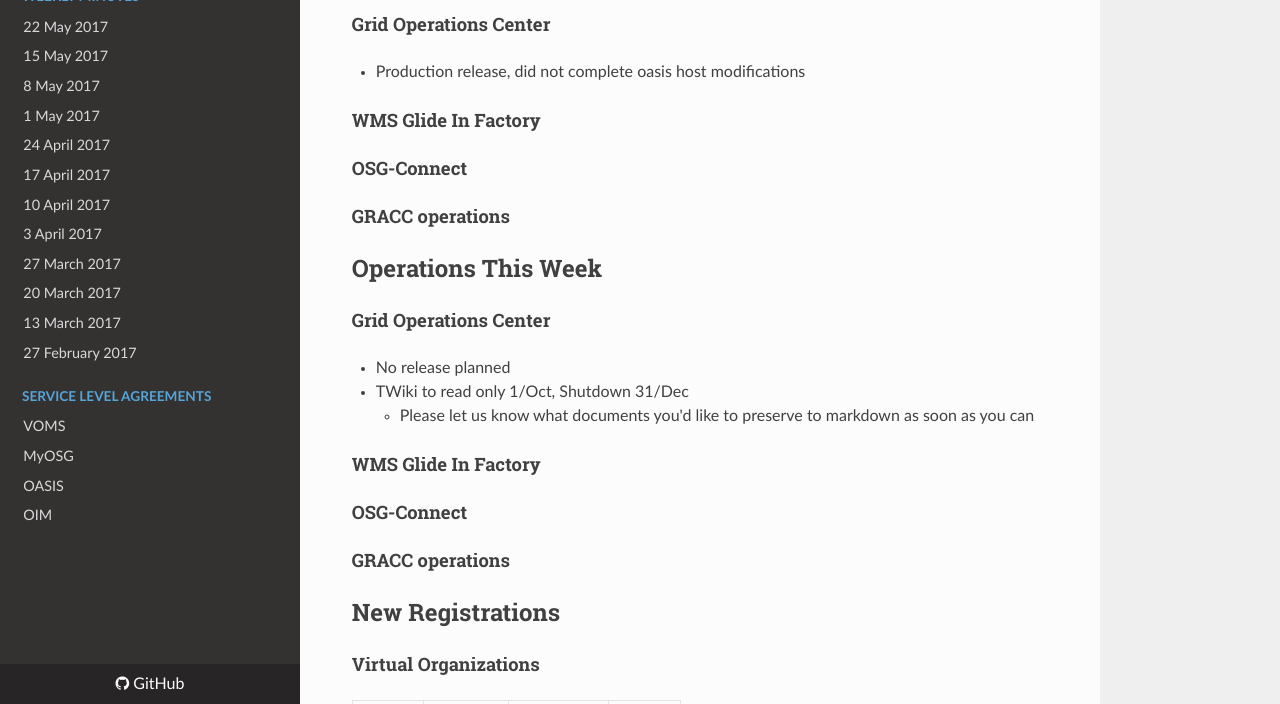
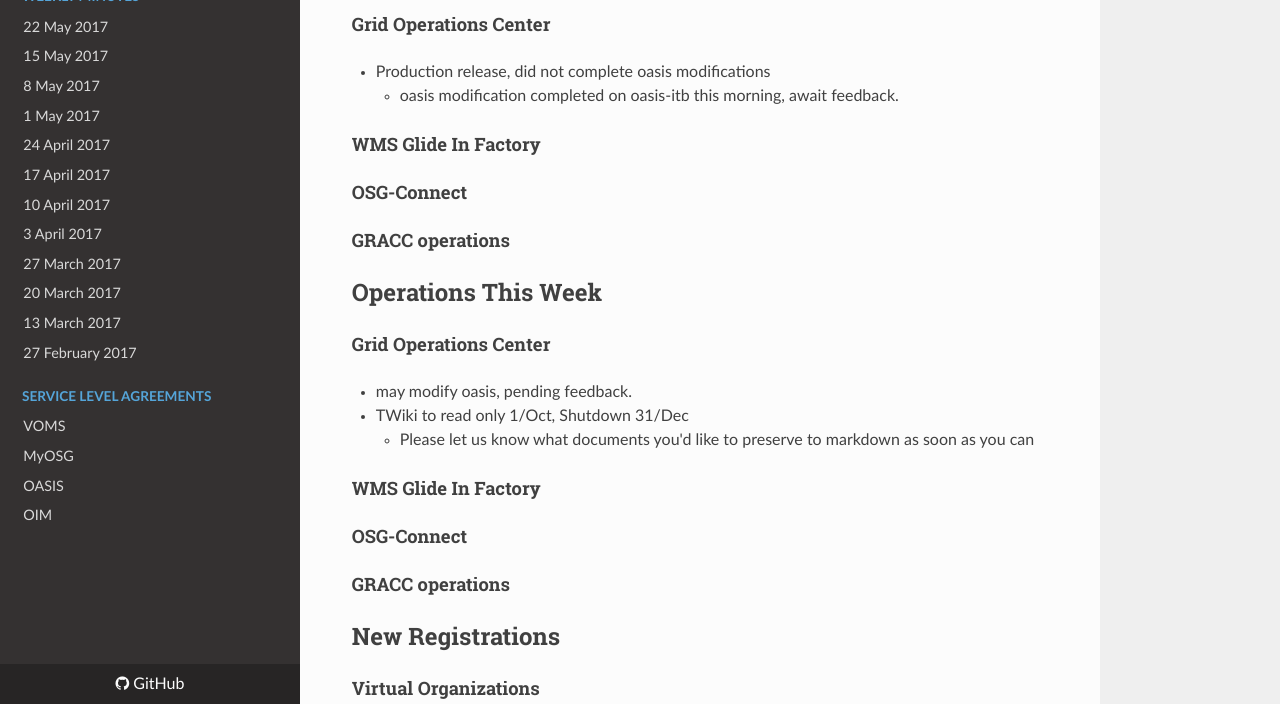
Before and after one commit to osg-htc/operations, an MkDocs documentation site: the page built from docs/WeeklyMinutes/03Jul2017.md, in a window 1280 px wide and 900 px high, scrolled down 876 px, cut to the strip 196-900 px from the top of the window. Built offline with MkDocs 1.6.1, drawn with Linux system fonts in a browser that asks for light colours; nearby versions of some CDN libraries; old or Windows-style settings are respelled for this version of MkDocs.

Commit message:
Update 03Jul2017.md

```diff
--- a/docs/WeeklyMinutes/03Jul2017.md
+++ b/docs/WeeklyMinutes/03Jul2017.md
@@ -17,7 +17,8 @@
    * <img src="http://steige.grid.iu.edu/steige/03Jul2017.osg-flock.png" width='630' height='390'  /><br>
 
 #### Grid Operations Center
-   * Production release, did not complete oasis host modifications
+   * Production release, did not complete oasis modifications
+      * oasis modification completed on oasis-itb this morning, await feedback.
 
 #### WMS Glide In Factory
 
@@ -28,7 +29,7 @@
 ## Operations This Week
 
 #### Grid Operations Center
-   * No release planned
+   * may modify oasis, pending feedback.
    * TWiki to read only 1/Oct, Shutdown 31/Dec
       * Please let us know what documents you'd like to preserve to markdown as soon as you can
 
```
